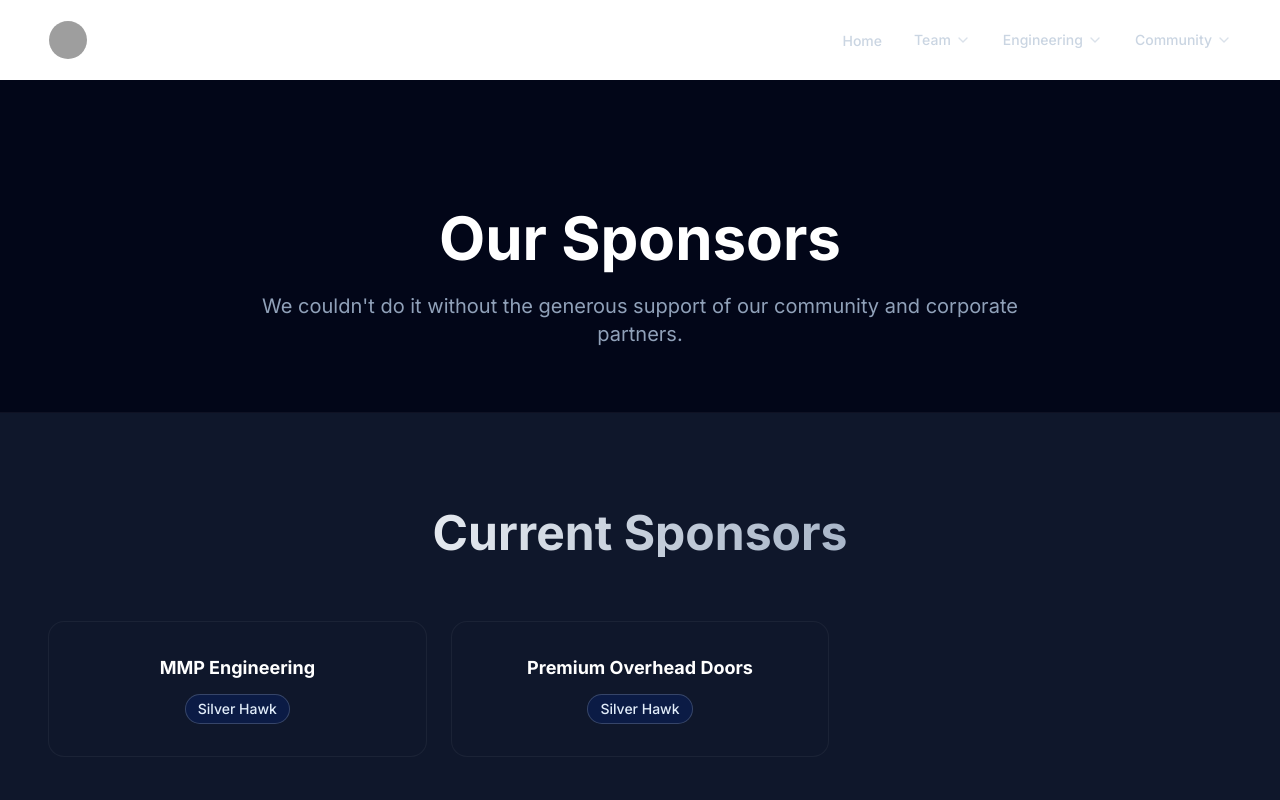
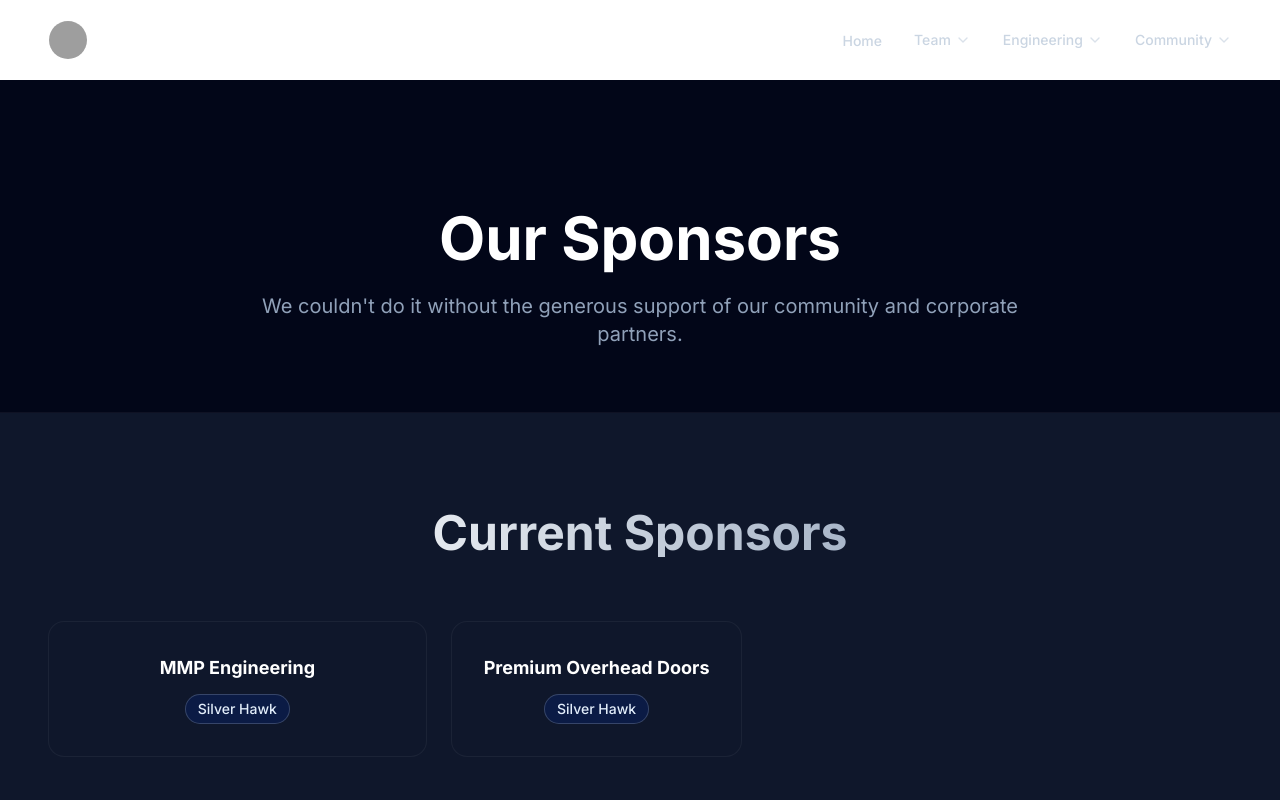
Before and after one commit to joselaurencio/happyhawks, a Next.js app: page /sponsors in a window 1280 px wide. Shown: the top 800 px of the page. Built offline with nearby package versions, Linux system fonts and the light colour scheme; grey boxes are pictures that could not be loaded.

Commit message:
Make MMP Engineering sponsor card link to its website

```diff
--- a/app/sponsors/page.tsx
+++ b/app/sponsors/page.tsx
@@ -66,14 +66,25 @@
       <Section title="Current Sponsors">
         <div className="grid grid-cols-1 md:grid-cols-3 gap-6 mb-16">
           {[
-            { name: "MMP Engineering", tier: "Silver" },
+            { name: "MMP Engineering", tier: "Silver", link: "https://mmp-e.com/" },
             { name: "Premium Overhead Doors", tier: "Silver" },
-          ].map((sponsor) => (
-            <div key={sponsor.name} className="bg-slate-900 rounded-2xl p-8 flex flex-col items-center justify-center border border-white/5 hover:border-[#E2EDFA]/30 transition-all gap-3">
-              <div className="text-lg font-bold text-white text-center">{sponsor.name}</div>
-              <div className="text-sm text-[#E2EDFA] font-medium px-3 py-1 rounded-full bg-[#052680]/30 border border-[#E2EDFA]/20">{sponsor.tier} Hawk</div>
-            </div>
-          ))}
+          ].map((sponsor) => {
+            const Card = (
+              <div className="bg-slate-900 rounded-2xl p-8 flex flex-col items-center justify-center border border-white/5 hover:border-[#E2EDFA]/30 transition-all gap-3">
+                <div className="text-lg font-bold text-white text-center">{sponsor.name}</div>
+                <div className="text-sm text-[#E2EDFA] font-medium px-3 py-1 rounded-full bg-[#052680]/30 border border-[#E2EDFA]/20">{sponsor.tier} Hawk</div>
+              </div>
+            );
+            return (
+              <div key={sponsor.name} className="flex">
+                {sponsor.link ? (
+                  <a href={sponsor.link} target="_blank" rel="noopener noreferrer" className="w-full">
+                    {Card}
+                  </a>
+                ) : Card}
+              </div>
+            );
+          })}
         </div>
 
         <div className="text-center">
```
